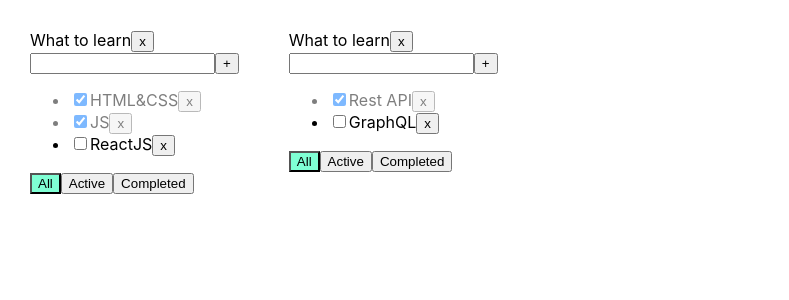
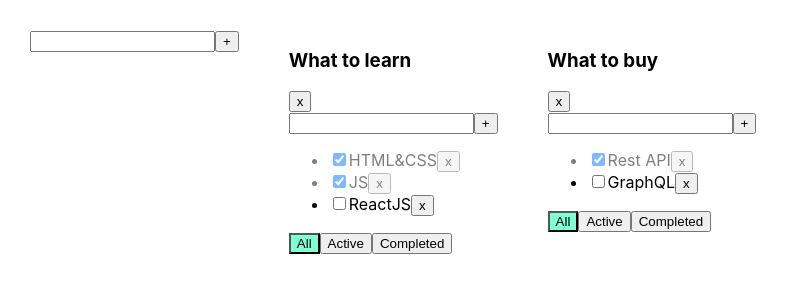
Before and after one commit to natFrontDev/TodoList, a React (Create React App) app: page / in a window 1280 px wide. Shown: the top 300 px of the page, without its empty margins (0-789 px from the left). Built offline with nearby package versions, Linux system fonts and the light colour scheme.

Commit message:
lessons 6: universal components,  EditableSpan

```diff
--- /dev/null
+++ b/src/AddItemForm.tsx
@@ -0,0 +1,43 @@
+import React, {ChangeEvent, KeyboardEvent, useState} from "react";
+
+
+export type addTypeFormType = {
+    addItem: (title: string) => void
+}
+export const AddItemForm = (props:addTypeFormType) => {
+
+    let [title, setTitle] = useState("")
+
+    let [error, setError] = useState <string|null>(null)
+
+    const addTask = () => {
+        if (title.trim () !==""){
+            props.addItem(title.trim())
+            setTitle("")
+            setError(null)} else
+        {setError("Title is required!")}
+    }
+
+    const onChangeHandler = (e: ChangeEvent<HTMLInputElement>) => {
+        setTitle(e.currentTarget.value)
+    }
+
+    const onKeyPressHandler = (e: KeyboardEvent<HTMLInputElement>) => {
+        setError(null)
+        if (e.key === 'Enter') {
+            addTask();
+        }
+    }
+    return (
+        <div>
+            <input
+                value={title}
+                onChange={onChangeHandler}
+                onKeyPress={onKeyPressHandler}
+                className={error? "error":""}
+            />
+            <button onClick={addTask}>+</button>
+            {error&&<div className="error-message"> {error} </div>}
+        </div>
+    )
+}
--- a/src/App.tsx
+++ b/src/App.tsx
@@ -2,6 +2,7 @@ import React, {useState} from 'react';
 import './App.css';
 import {TaskType, Todolist} from "./Todolist";
 import {v1} from "uuid";
+import {AddItemForm} from "./AddItemForm";
 
 
 
@@ -43,10 +44,27 @@ function App() {
         ]
     })
 
+    function addTodoList (title:string)  {
+        let newTodolistId= v1();
+        let newTodolist:TodolistsType = {id: newTodolistId, title: title, filter: 'all'}
+        setTodolists ([newTodolist, ...todolists])
+        setTasks({...tasks, [newTodolistId]:[]})
+    }
+
     function removeTodoList(toDoListId:string) {
         setTodolists(todolists.filter(t => t.id !== toDoListId))
         delete tasks[toDoListId]
         setTasks({...tasks})
+    }
+
+
+    function changeTitleList (title:string,id:string) {
+        debugger
+       const todolist = todolists.find(t => t.id === id);
+        if (todolist) {
+            todolist.title = title;
+            setTodolists([...todolists])
+        }
     }
 
     function removeTask(id: string, toDoListId:string) {
@@ -71,6 +89,14 @@ function App() {
         }
     }
 
+    function changeTaskTitle (id: string, value:string,  toDoListId:string) {
+        let todolistTasks = tasks[toDoListId]
+        let task= todolistTasks.find(t => t.id === id)
+        if (task) {
+            task.title = value
+            setTasks({...tasks})
+        }
+    }
 
 
     function changeFilter (value: FilterValuesType, toDoListId:string) {
@@ -82,7 +108,10 @@ function App() {
     }
 
     return (
+
         <div className="App">
+            <AddItemForm addItem={addTodoList}/>
+
             {todolists.map ((tl)=> {
 
                 let tasksForTodolist = tasks[tl.id]
@@ -97,9 +126,11 @@ function App() {
 
                 return <Todolist key = {tl.id}
                                  id = {tl.id}
-                                 title="What to learn"
+                                 title= {tl.title}
                                  tasks={tasksForTodolist}
                                  removeTodoList={removeTodoList}
+                                 changeTitleList = {changeTitleList}
+                                 changeTaskTitle = {changeTaskTitle}
                                  removeTask={removeTask}
                                  changeFilter={changeFilter}
                                  addTask={addTask}
--- /dev/null
+++ b/src/EditableSpan.tsx
@@ -0,0 +1,30 @@
+import {ChangeEvent, useState} from "react";
+
+type EditableSpanPropsType = {
+    title: string
+    onChange: (value:string)=> void
+}
+export const EditableSpan = (props:EditableSpanPropsType) => {
+
+    let [editMode, setEditMode] = useState(false)
+    let [title, setTitle] = useState(" ")
+
+    const changeTitleHandler = (e:ChangeEvent<HTMLInputElement>) => {
+        setTitle (e.currentTarget.value)
+    }
+
+    const activateEditMode = () => {
+        setEditMode(true);
+        setTitle(props.title);
+    }
+
+    const activateViewMode = () => {
+        setEditMode(false);
+        props.onChange (title)
+    }
+
+    return (
+        editMode? <input onChange={changeTitleHandler} value={title} onBlur={activateViewMode} autoFocus/>
+            : <span onDoubleClick={activateEditMode}>{props.title}</span>
+    )
+}
--- a/src/Todolist.tsx
+++ b/src/Todolist.tsx
@@ -3,6 +3,8 @@ import React, {ChangeEvent, useState, KeyboardEvent} from "react";
 import {FilterValuesType} from "./App";
 import {Simulate} from "react-dom/test-utils";
 import './App.css';
+import {AddItemForm} from "./AddItemForm";
+import {EditableSpan} from "./EditableSpan";
 
 
 export type TaskType = {
@@ -16,72 +18,54 @@ type PropsType = {
     title: string
     tasks: Array<TaskType>
     removeTodoList: (toDoListId:string) => void
+    changeTitleList: (title:string, id:string) => void
     removeTask: (taskId: string, toDoListId:string) => void
     changeFilter: (value: FilterValuesType, toDoListId:string) => void
     addTask: (title: string, toDoListId:string) => void
     changeTaskStatus: (id: string, isDone: boolean, toDoListId:string) => void
+    changeTaskTitle: (value:string,id: string, toDoListId:string)=> void
     filter: FilterValuesType
 }
 
 export function Todolist(props: PropsType) {
-    let [title, setTitle] = useState("")
-
-    let [error, setError] = useState <string|null>(null)
-
-
-    const addTask = () => {
-        if (title.trim () !==""){
-        props.addTask(title.trim(),props.id)
-        setTitle("")
-        setError(null)} else
-        {setError("Title is required!")}
-    }
-
-    const onChangeHandler = (e: ChangeEvent<HTMLInputElement>) => {
-        setTitle(e.currentTarget.value)
-    }
-
-
-    const onKeyPressHandler = (e: KeyboardEvent<HTMLInputElement>) => {
-        setError(null)
-        if (e.key === 'Enter') {
-            addTask();
-        }
-    }
 
     const onAllClickHandler = () => props.changeFilter("all", props.id );
     const onActiveClickHandler = () => props.changeFilter("active", props.id );
     const onCompletedClickHandler = () => props.changeFilter("completed", props.id );
 
+    const addTask = (title: string) => {
+        props.addTask (title,props.id )
+    }
+
+    const onchangeTitleListHandler = (title: string) => {
+        debugger
+        props.changeTitleList (title, props.id )
+    }
+
     return <div>
-        <span>{props.title}</span>
+        <h3> <EditableSpan title={props.title} onChange={onchangeTitleListHandler}/></h3>
         <button onClick={()=>{props.removeTodoList(props.id)}}>x</button>
-        <div>
-            <input
-                value={title}
-                onChange={onChangeHandler}
-                onKeyPress={onKeyPressHandler}
-                className={error? "error":""}
-            />
-            <button onClick={addTask}>+</button>
-            {error&&<div className="error-message"> {error} </div>}
-        </div>
+        <AddItemForm addItem = {addTask}/>
         <ul>
+
             {props.tasks.map(t => {
-
                     const onClickHandler = () => props.removeTask(t.id, props.id)
-                    const onChangeHandler = (e:ChangeEvent<HTMLInputElement>) =>{
+                    const onChangeStatusHandler = (e:ChangeEvent<HTMLInputElement>) =>{
                         let newIsDoneValue = e.currentTarget.checked
                         props.changeTaskStatus (t.id,newIsDoneValue, props.id)
                     }
 
+                const onChangeTitleHandler = (value:string) =>{
+                    props.changeTaskTitle (t.id,value, props.id)
+                }
                     return <li key={t.id} className={t.isDone?"is-done":""}>
-                        <input type="checkbox" checked={t.isDone} onChange={onChangeHandler}/>
-                        <span>{t.title}</span>
+                        <input type="checkbox" checked={t.isDone} onChange={onChangeStatusHandler}/>
+                        <EditableSpan title={t.title} onChange={onChangeTitleHandler}/>
                         <button onClick={onClickHandler}>x</button>
                     </li>
                 })
             }
+
         </ul>
         <div>
             <button onClick={onAllClickHandler} className={props.filter === "all"?"active-filter":""}>All</button>
```
